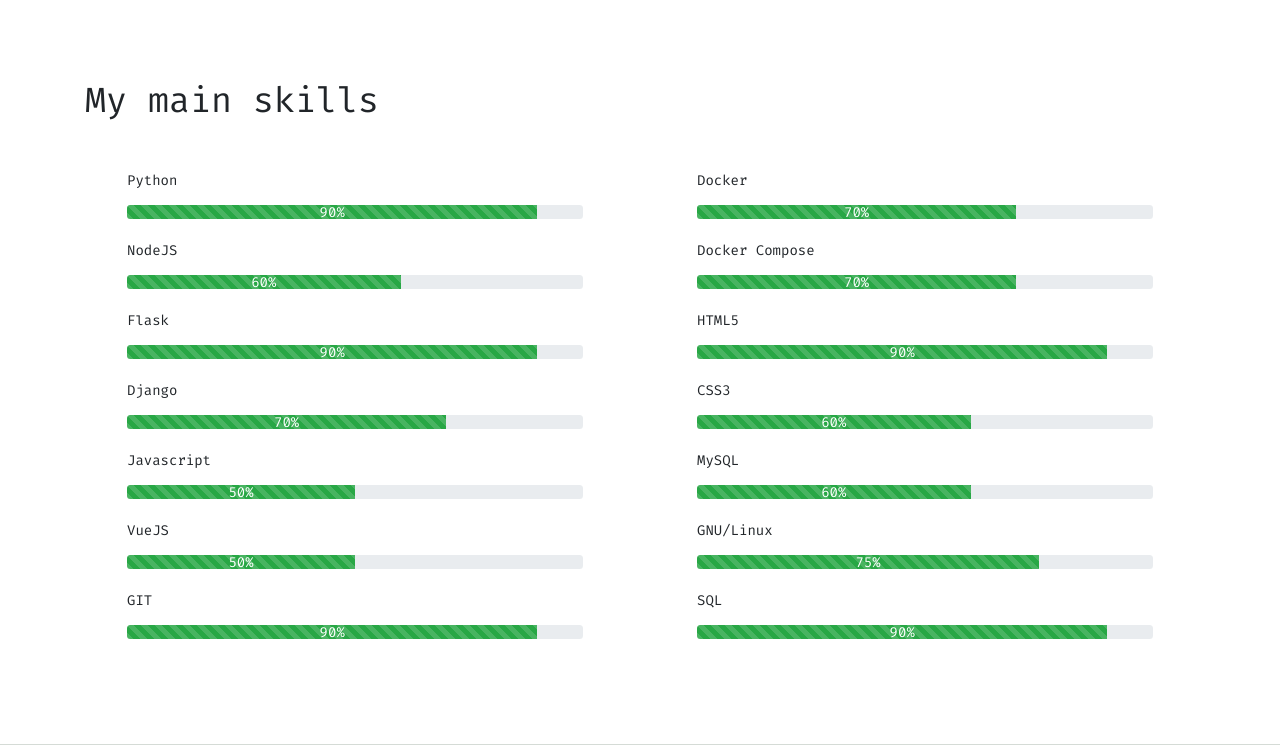
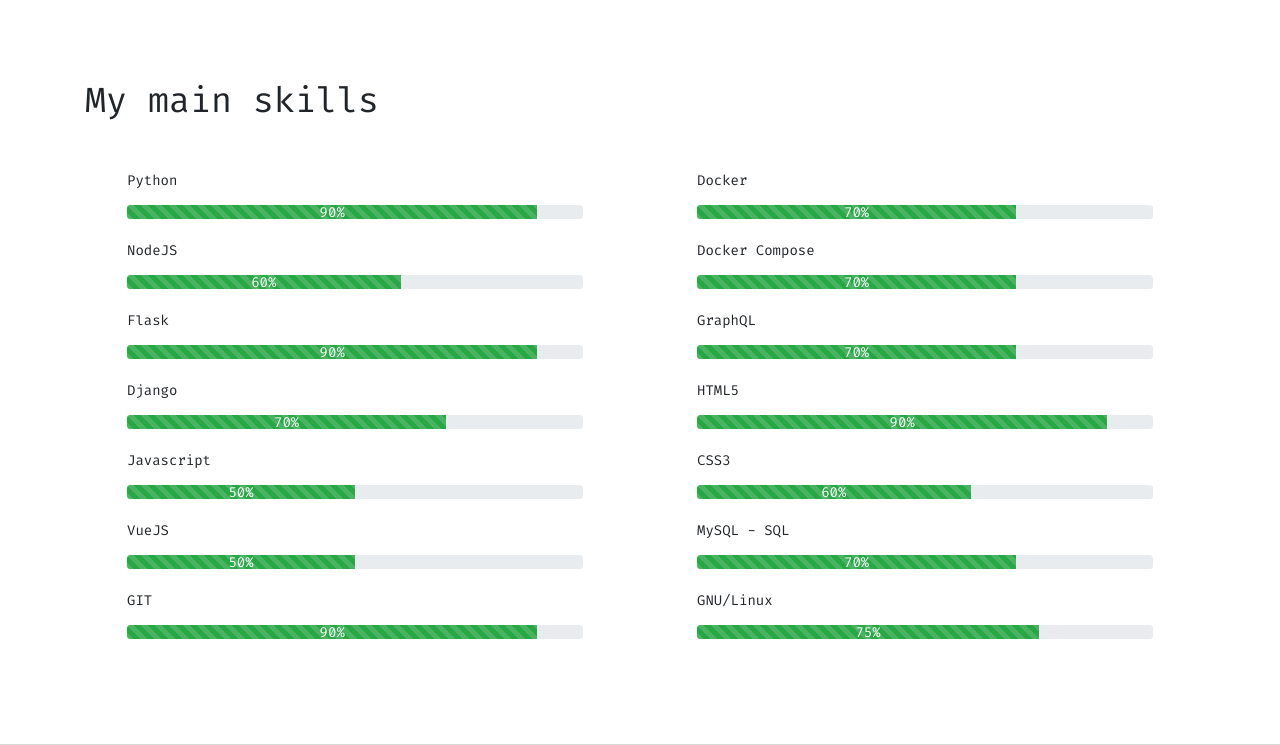
Before and after one commit to esmejia277/Portfolio, a Flask app: page / in a window 1280 px wide. Shown: the part 2080-2825 px from the top of the page. Run offline with Flask 2, Linux system fonts and the light colour scheme; some libraries are stand-ins or nearby versions.

Commit message:
Added a new skill, redirect after submit email

```diff
--- a/flask/app/templates/index.html
+++ b/flask/app/templates/index.html
@@ -9,7 +9,7 @@
     <img class="esteban-photo" src="static\img\esteban.jpg" alt="">
     <p class="lead text-center">
       Hi there!, my names is Esteban, I'm from Medellín, Colombia.
-      I'm a Python Developer with Django and Flask, but i can work with Javascript technologies like Node and Vue too.
+      I'm a Python Developer with Django and Flask. I can work with Javascript technologies like NodeJS and VueJS too.
       I am responsible, enthusiastic and positive, lover of self-learning.
       I'm a quick learner and a great team player.
       I would like to know your ideas and so we can work together to make them true.
@@ -217,6 +217,14 @@
         </div>
         <br>
       </div>
+      <div class="skill-item">
+        <p>GraphQL</p>
+        <div class="progress">
+          <div class="progress-bar progress-bar-striped bg-success" role="progressbar" style="width: 70%"
+            aria-valuenow="25" aria-valuemin="0" aria-valuemax="100">70%</div>
+        </div>
+        <br>
+      </div>
 
       <div class="skill-item">
         <p>HTML5</p>
@@ -238,10 +246,10 @@
 
 
       <div class="skill-item">
-        <p>MySQL</p>
+        <p>MySQL - SQL</p>
         <div class="progress">
-          <div class="progress-bar progress-bar-striped bg-success" role="progressbar" style="width: 60%"
-            aria-valuenow="25" aria-valuemin="0" aria-valuemax="100">60%</div>
+          <div class="progress-bar progress-bar-striped bg-success" role="progressbar" style="width: 70%"
+            aria-valuenow="25" aria-valuemin="0" aria-valuemax="100">70%</div>
         </div>
         <br>
       </div>
@@ -254,16 +262,6 @@
         </div>
         <br>
       </div>
-
-      <div class="skill-item">
-        <p>SQL</p>
-        <div class="progress">
-          <div class="progress-bar progress-bar-striped bg-success" role="progressbar" style="width: 90%"
-            aria-valuenow="25" aria-valuemin="0" aria-valuemax="100">90%</div>
-        </div>
-        <br>
-      </div>
-
     </div>
   </div>
 </div>
@@ -276,7 +274,7 @@
 {% if messages %}
 <script>
   var messages = {{ messages | safe }};
-      for (var i=0; i<messages.length; i++) {
+  for (var i = 0; i < messages.length; i++) {
     Swal.fire(
       "Well done!",
       messages[i],
--- a/flask/app/views.py
+++ b/flask/app/views.py
@@ -1,4 +1,4 @@
-from flask import render_template, redirect, request, flash
+from flask import render_template, redirect, request, flash, url_for
 from flask_mail import Message
 from app import mail
 from app import app
@@ -52,6 +52,7 @@ def index():
             )
             mail.send(message=message_email)
             flash("Submitted data successfully")
+            return redirect(url_for('index'))
         except Exception as error:
             print("Mail delivery error", error)
 
```
Lines whose indentation alone changed are shown as unchanged.
